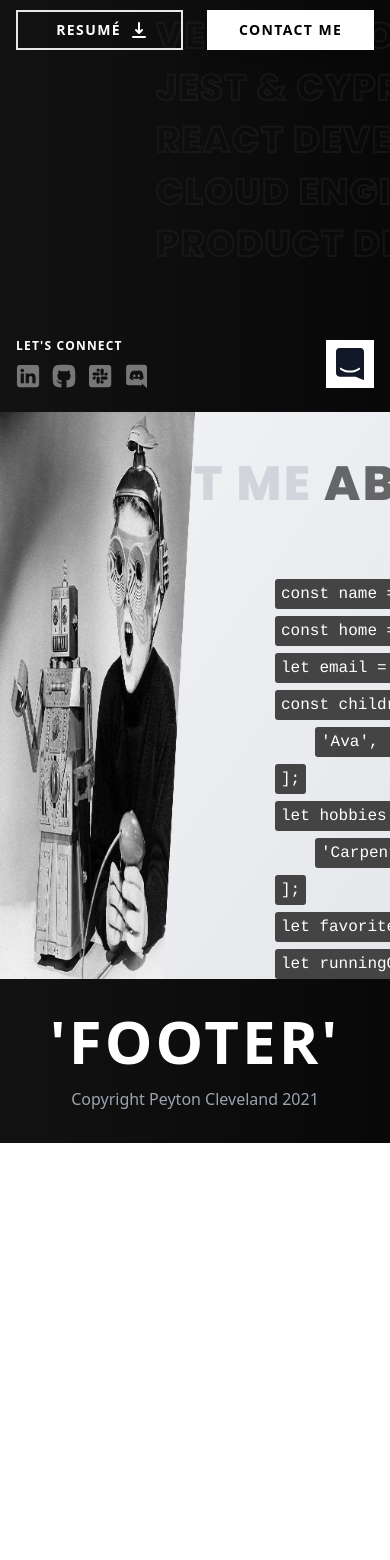
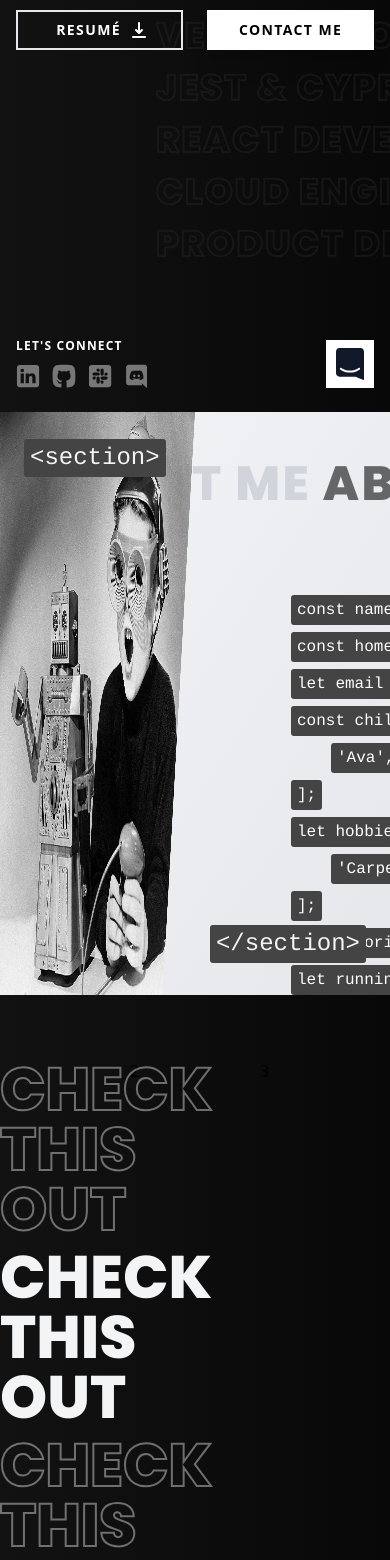
Before and after one commit to PeytonCleveland/PeytonCleveland, a Next.js app: page / in a window 390 px wide. Shown: the part 432-1992 px from the top of the page. Before the commit the page ends 1575 px from the top, so only its background shows below. Built offline with nearby package versions, Linux system fonts and the light colour scheme.

Commit message:
various changes

```diff
--- a/components/chat.js
+++ b/components/chat.js
@@ -5,7 +5,7 @@ const Chat = () => {
   const [open, setOpen] = useState(false);
   const chatClasses = () =>
     classNames({
-      "bg-gray-50 md:w-96 md:h-4/6 h-screen fixed bottom-0 md:bottom-24 w-screen md:right-6 flex flex-col z-50":
+      "bg-gray-50 md:w-96 md:h-4/6 h-screen fixed bottom-0 md:bottom-24 w-screen md:right-6 flex flex-col":
         open,
       hidden: !open,
     });
@@ -26,7 +26,7 @@ const Chat = () => {
           <path d="M28,32 C28,32 23.2863266,30.1450667 19.4727818,28.6592 L3.43749107,28.6592 C1.53921989,28.6592 0,27.0272 0,25.0144 L0,3.6448 C0,1.632 1.53921989,0 3.43749107,0 L24.5615088,0 C26.45978,0 27.9989999,1.632 27.9989999,3.6448 L27.9989999,22.0490667 L28,22.0490667 L28,32 Z M23.8614088,20.0181333 C23.5309223,19.6105242 22.9540812,19.5633836 22.5692242,19.9125333 C22.5392199,19.9392 19.5537934,22.5941333 13.9989999,22.5941333 C8.51321617,22.5941333 5.48178311,19.9584 5.4277754,19.9104 C5.04295119,19.5629428 4.46760991,19.6105095 4.13759108,20.0170667 C3.97913051,20.2124916 3.9004494,20.4673395 3.91904357,20.7249415 C3.93763774,20.9825435 4.05196575,21.2215447 4.23660523,21.3888 C4.37862552,21.5168 7.77411059,24.5386667 13.9989999,24.5386667 C20.2248893,24.5386667 23.6203743,21.5168 23.7623946,21.3888 C23.9467342,21.2215726 24.0608642,20.9827905 24.0794539,20.7254507 C24.0980436,20.4681109 24.0195551,20.2135019 23.8614088,20.0181333 Z"></path>
         </svg>
       </div>
-      <div className={chatClasses()}>
+      <div className={chatClasses()} style={{ zIndex: `100` }}>
         <div
           className="w-full h-2/6 flex flex-col p-8 space-y-2 overflow-y-scroll"
           style={{ backgroundColor: `#1d1d1d` }}
@@ -46,6 +46,3 @@ const Chat = () => {
 };
 
 export default Chat;
-
-//<div className="w-2.5 h-2.5 animate-ping rounded-full bg-green-400 absolute -left-1 -top-1 opacity-70"></div>
-//<div className="w-2.5 h-2.5 rounded-full bg-green-600 absolute -left-1 -top-1"></div>
--- /dev/null
+++ b/pages/blog.js
@@ -0,0 +1,5 @@
+const Blog = () => {
+  return <div>Hello Blog</div>;
+};
+
+export default Blog;
--- a/pages/contact.js
+++ b/pages/contact.js
@@ -6,8 +6,21 @@ export default function Contact() {
   return (
     <div>
       <Head>
-        <title>Peyton Cleveland</title>
-        <meta name="description" content="Generated by create next app" />
+        <title>Contact Page</title>
+        <meta
+          name="description"
+          content="Want to get in touch? Send me a message and I'll reach out shortly!"
+        />
+        <meta name="author" content="Peyton Cleveland" />
+        <meta
+          name="keywords"
+          content="peyton,cleveland,digital,developer,education,ux,design,serverless,cloud,university"
+        />
+        <meta property="og:type" content="website" />
+        <meta property="og:url" content="https://peytoncleveland.com/" />
+        <meta property="og:locale" content="en_US" />
+        <meta http-equiv="Content-Type" content="text/html; charset=utf-8" />
+        <meta name="viewport" content="width=device-width, initial-scale=1" />
         <link rel="icon" href="/favicon.ico" />
         <link rel="preconnect" href="https://fonts.googleapis.com" />
         <link
--- a/pages/index.js
+++ b/pages/index.js
@@ -3,6 +3,8 @@ import Image from "next/image";
 import Link from "next/link";
 
 export default function Home() {
+  let section = "<section>";
+  let sectionEnd = "</section>";
   return (
     <div>
       <Head>
@@ -14,12 +16,13 @@ export default function Home() {
         <meta name="author" content="Peyton Cleveland" />
         <meta
           name="keywords"
-          content="peyton,cleveland,digital,developer,education,ux,design,serverless,cloud"
+          content="peyton,cleveland,digital,developer,education,ux,design,serverless,cloud,university"
         />
         <meta property="og:type" content="website" />
         <meta property="og:url" content="https://peytoncleveland.com/" />
         <meta property="og:locale" content="en_US" />
-
+        <meta http-equiv="Content-Type" content="text/html; charset=utf-8" />
+        <meta name="viewport" content="width=device-width, initial-scale=1" />
         <link rel="icon" href="/favicon.ico" />
         <link rel="preconnect" href="https://fonts.googleapis.com" />
         <link
@@ -141,16 +144,22 @@ export default function Home() {
         </div>
       </div>
       <div className="w-screen bg-gradient-to-br from-gray-100 to-gray-200 flex flex-row overflow-x-hidden relative">
+        <code className="absolute left-6 top-5 text-gray-100 z-30 text-2xl">
+          {section}
+        </code>
+        <code className="absolute right-6 bottom-8 text-gray-100 text-2xl">
+          {sectionEnd}
+        </code>
         <img src="redacted.png" className="w-1/2 z-20" />
         <div className="container -ml-24 mt-12 overflow-hidden flex flex-col">
-          <h2 className="text-5xl tracking-wider font-extrabold whitespace-nowrap z-10 text-gray-300 scrolltext poppins">
+          <h2 className="text-5xl tracking-wider font-extrabold whitespace-nowrap text-gray-300 scrolltext poppins">
             ABOUT ME <span className="text-deep-gray opacity-60">ABOUT ME</span>{" "}
             ABOUT ME ABOUT ME{" "}
             <span className="text-deep-gray opacity-60">ABOUT ME</span> ABOUT ME
             ABOUT ME ABOUT ME
           </h2>
 
-          <div className="flex flex-col ml-44 mt-16">
+          <div className="flex flex-col ml-48 mt-20">
             <code>{"const name = 'Peyton M. Cleveland';"}</code>
             <code>{"const home = 'Montgomery, AL';"}</code>
             <code>{"let email = 'peyton.cleveland.1@gmail.com';"}</code>
@@ -167,6 +176,23 @@ export default function Home() {
           </div>
         </div>
       </div>
+      <div className="w-full py-16">
+        <div className="container grid grid-cols-3">
+          <div className="space-y-2">
+            <h3 className="text-6xl text-transparent uppercase poppins outlinedbright opacity-40">
+              Check this out
+            </h3>
+            <h3 className="text-6xl text-gray-100 uppercase poppins">
+              Check this out
+            </h3>
+            <h3 className="text-6xl text-transparent uppercase poppins outlinedbright opacity-40">
+              Check this out
+            </h3>
+          </div>
+          <div>2</div>
+          <div>3</div>
+        </div>
+      </div>
     </div>
   );
 }
--- a/styles/globals.css
+++ b/styles/globals.css
@@ -35,6 +35,9 @@
     -moz-animation: my-animation 60s linear infinite;
     -webkit-animation: my-animation 60s linear infinite;
     animation: my-animation 60s linear infinite;
+
+    -webkit-animation-fill-mode: initial;
+    animation-fill-mode: initial;
   }
 
   /* for Firefox */
```
